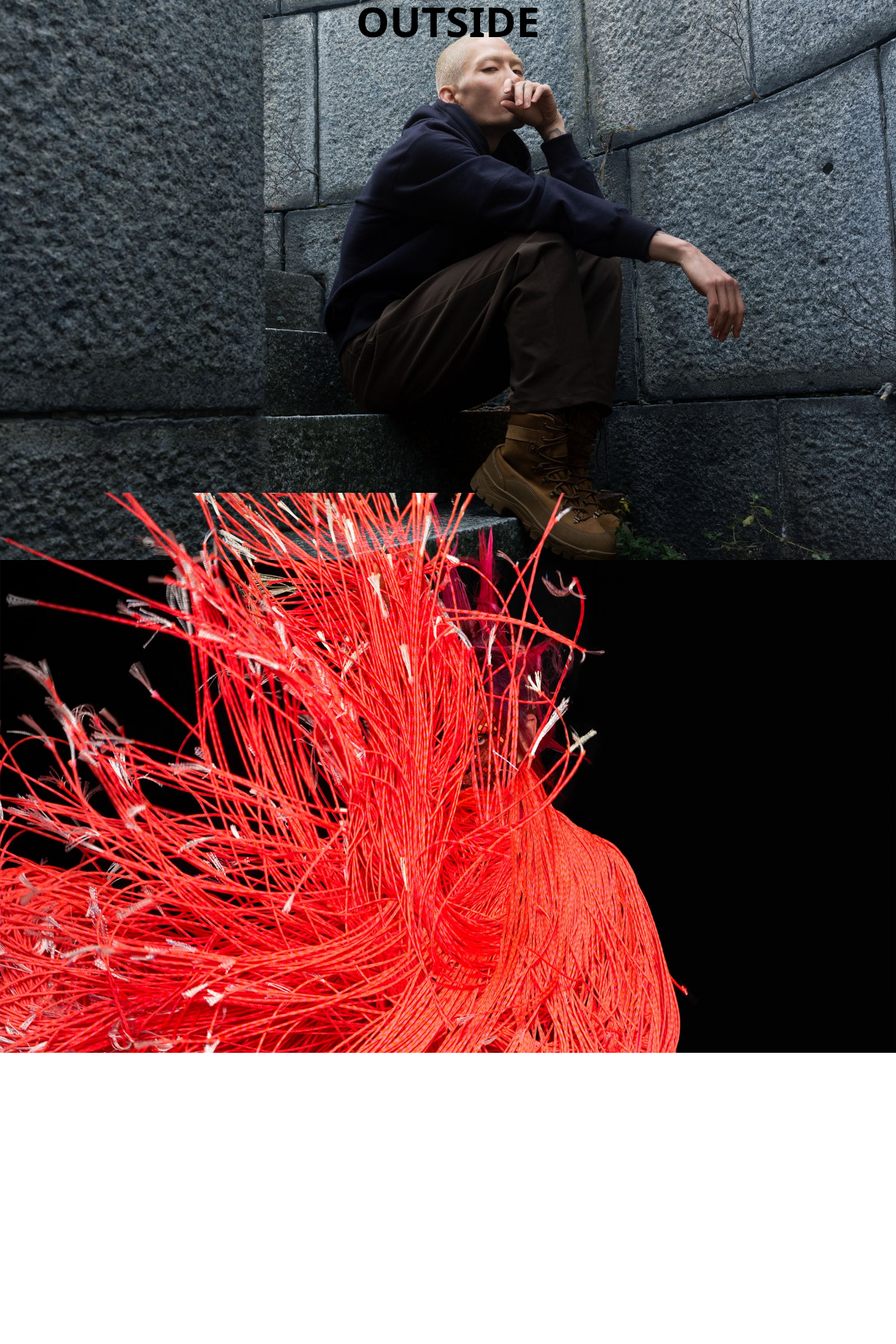
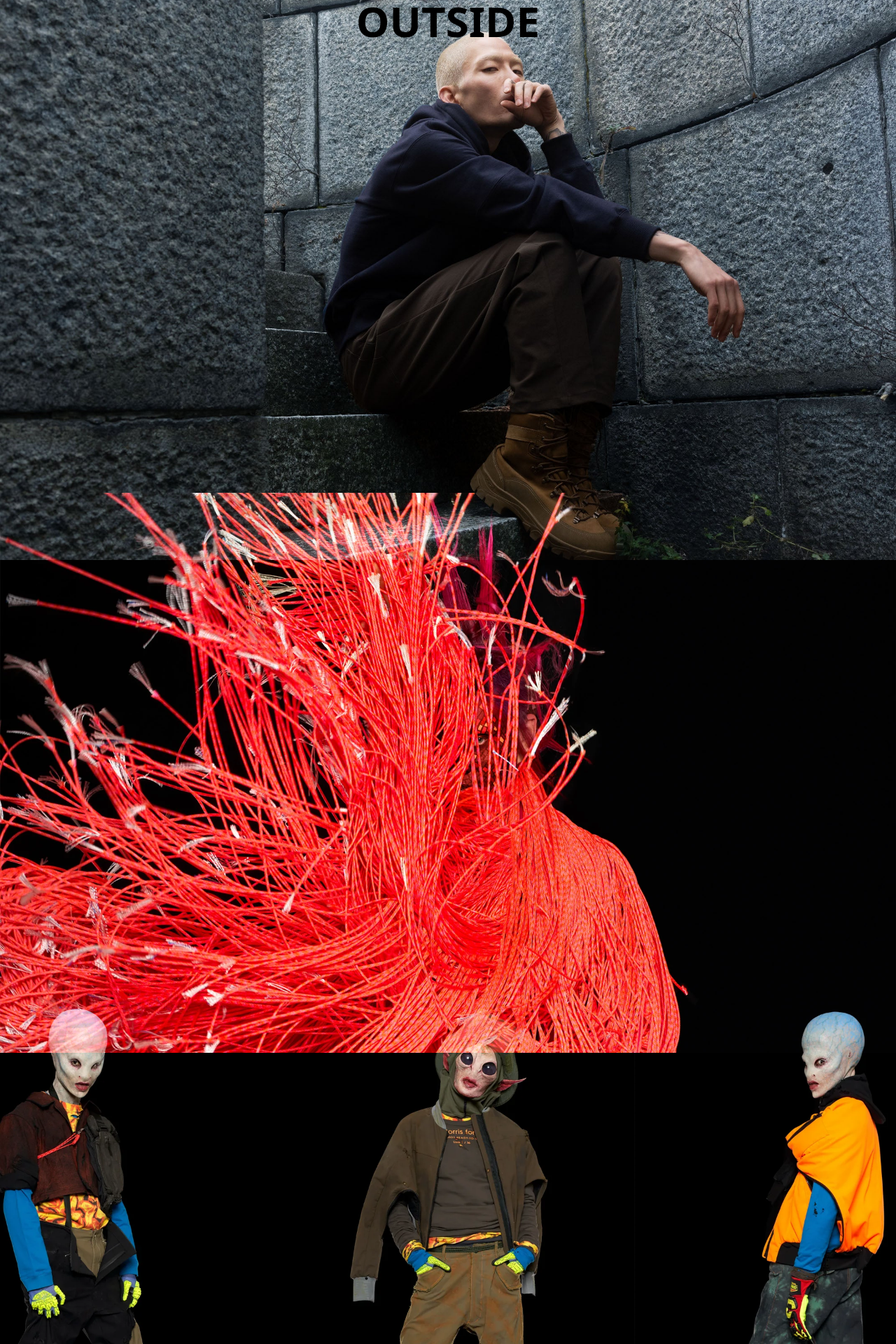
Before and after one commit to grantgariepy/outside, a SvelteKit app: page / in a window 1280 px wide. Shown: the top 1920 px of the page at 70% size. Before the commit the page ends 1504 px from the top, so only its background shows below. Built offline with nearby package versions, Linux system fonts and the light colour scheme.

Commit message:
more image

```diff
--- a/src/routes/+page.svelte
+++ b/src/routes/+page.svelte
@@ -1,19 +1,16 @@
 <div>
-	<div class="bg-fixed w-screen h-screen" id="first">
+	<div
+		class="bg-fixed w-screen h-screen bg-cover bg-center bg-no-repeat -mb-24"
+		style="background-image:url('images/out1.jpg')"
+	>
 		<h1 class="text-6xl w-screen text-center font-bold">OUTSIDE</h1>
-		<!-- <div class="absolute inset-x-0 bottom-3 h-24" /> -->
 	</div>
-	<div class="bg-fixed w-screen h-screen mix-blend-lighten" id="second">
-		<!-- <div class="absolute inset-x-0 bottom-3 h-24" /> -->
-	</div>
-	<!-- <div class="bg-fixed w-screen h-screen" id="second">
-		<div class=" h-24 inset-0 top-0" id="blend" />
-		<div class="bg-white mix-blend-difference">hi</div>
-	</div>
-	<div class="bg-fixed w-screen h-screen" id="third">
-		<div class=" h-24 top-0 mix-blend-multiply bg-white" id="blend" />
-	</div> -->
+	<div
+		class="bg-fixed w-screen h-screen mix-blend-screen bg-cover bg-top bg-no-repeat -mb-24"
+		style="background-image:url('images/out2.webp')"
+	/>
+	<div
+		class="bg-fixed w-screen h-screen mix-blend-screen bg-center bg-cover bg-no-repeat"
+		style="background-image:url('images/out3.webp')"
+	/>
 </div>
-<!-- <img class="w-screen mix-blend-lighten" src="images/out2.webp" alt="" /> -->
-<!-- <img class="w-screen sticky z-0 top-0 inset-0" src="images/street.jpg" alt="" />
-	<img class="w-screen top-0 z-10 inset-0" src="images/street.jpg" alt="" /> -->
```
Also changed, not shown: static/images/out3.webp (added).
